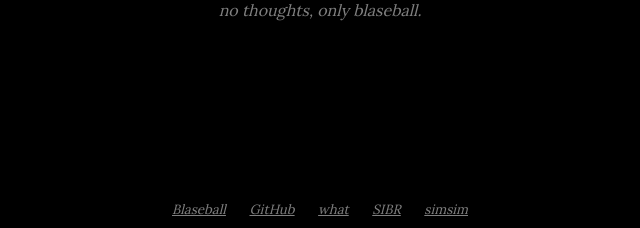
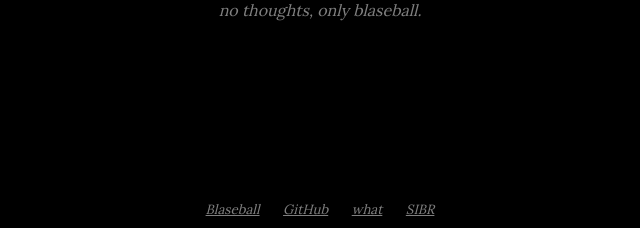
Before and after one commit to jmaliksi/onomancer, a Python web app: template onomancer/templates/what.html in a window 1280 px wide. Shown: the part 572-800 px from the top of the page, without its empty margins (320-960 px from the left). Run offline with Jinja, Linux system fonts and the light colour scheme; the template is opened without the code that fills it, so the values that code supplies are empty.

Commit message:
Update base.html

```diff
--- a/onomancer/templates/base.html
+++ b/onomancer/templates/base.html
@@ -45,7 +45,6 @@
             <a href="https://github.com/jmaliksi/onomancer" target="_blank">GitHub</a>
             <a href="/about">what</a>
             <a href="https://sibr.dev" target="_blank">SIBR</a>
-            <a href="https://github.com/Sakimori/matteo-the-prestige" target="_blank">simsim</a>
         </div>
     </div>
 </body>
```
